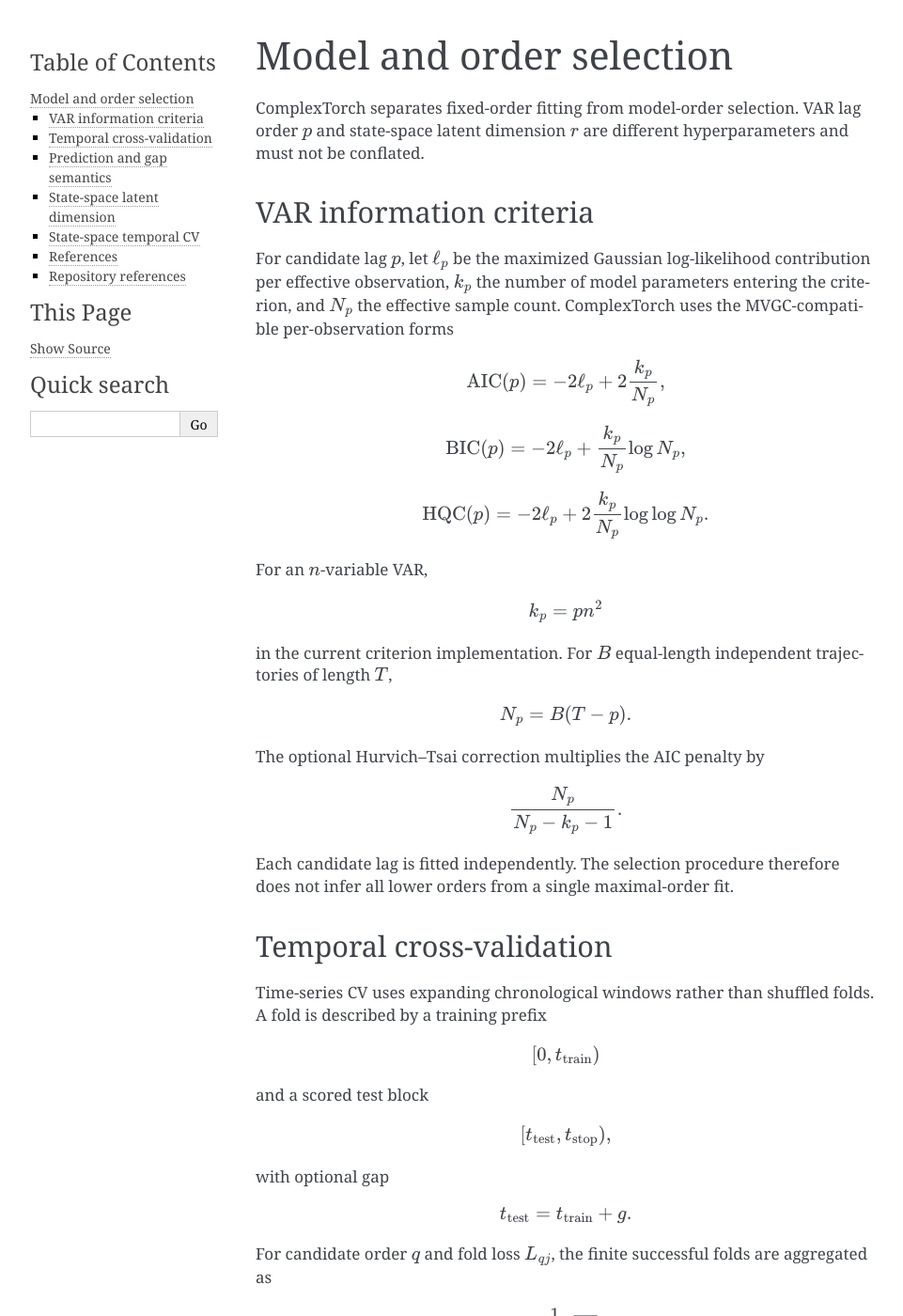
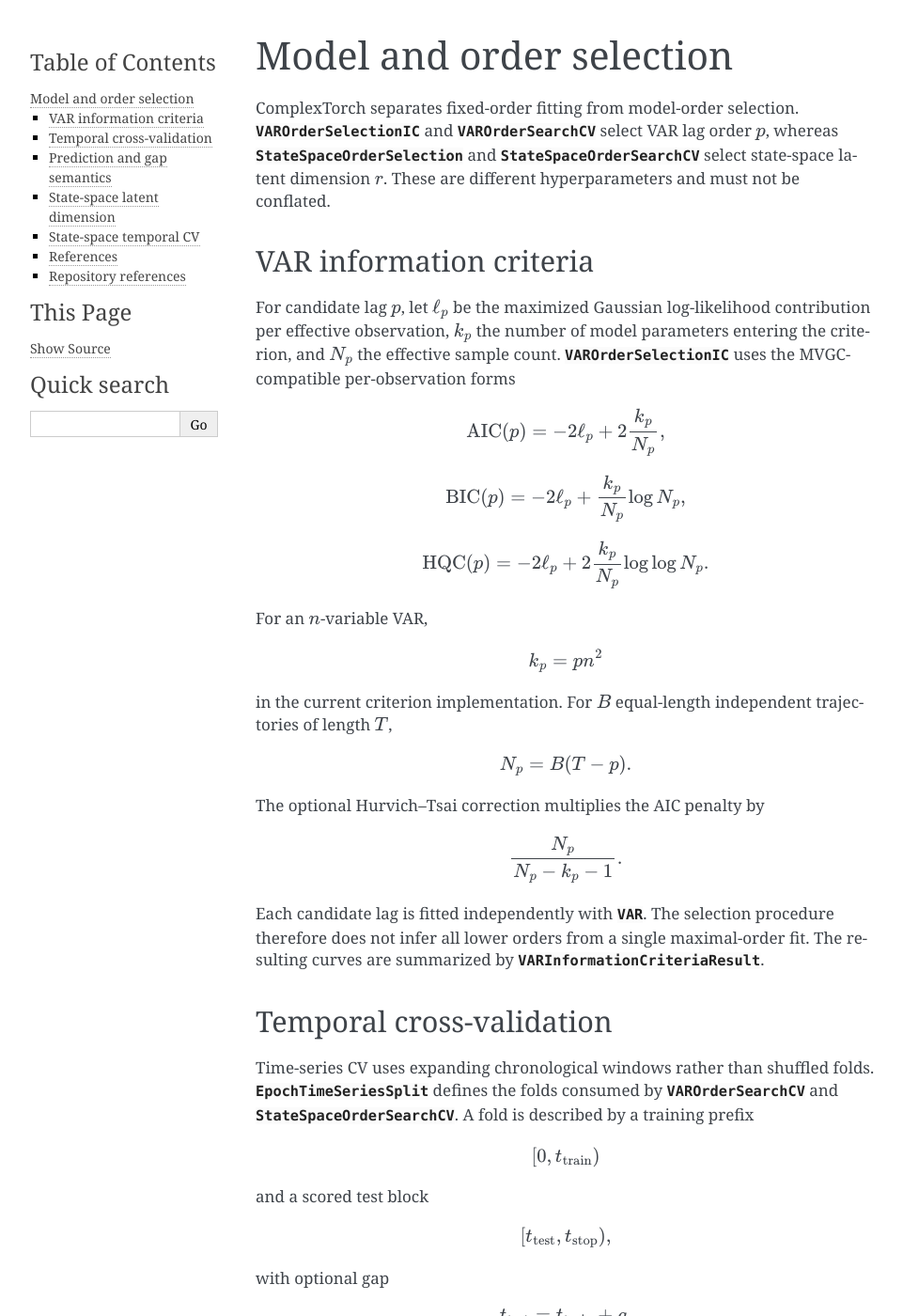
Before and after one commit to rubenherzog/complextorch, a Sphinx documentation site: the page built from docs/user_guide/selection.rst, in a window 1280 px wide and 1400 px high. Shown: the whole window at 94% size, without its empty margins (148-1109 px from the left). Built offline with Sphinx 7.4.7, drawn with Linux system fonts in a browser that asks for light colours; pages that are not in the unit, such as notebooks, are missing from menus; some of the changed text lies outside the part shown.

Commit message:
Link model-selection API references

```diff
--- a/docs/user_guide/selection.rst
+++ b/docs/user_guide/selection.rst
@@ -1,9 +1,13 @@
 Model and order selection
 =========================
 
-ComplexTorch separates fixed-order fitting from model-order selection. VAR lag
-order :math:`p` and state-space latent dimension :math:`r` are different
-hyperparameters and must not be conflated.
+ComplexTorch separates fixed-order fitting from model-order selection.
+:class:`~complextorch.VAROrderSelectionIC` and
+:class:`~complextorch.VAROrderSearchCV` select VAR lag order :math:`p`, whereas
+:class:`~complextorch.StateSpaceOrderSelection` and
+:class:`~complextorch.StateSpaceOrderSearchCV` select state-space latent
+dimension :math:`r`. These are different hyperparameters and must not be
+conflated.
 
 VAR information criteria
 ------------------------
@@ -11,7 +15,8 @@
 For candidate lag :math:`p`, let :math:`\ell_p` be the maximized Gaussian
 log-likelihood contribution per effective observation, :math:`k_p` the number
 of model parameters entering the criterion, and :math:`N_p` the effective
-sample count. ComplexTorch uses the MVGC-compatible per-observation forms
+sample count. :class:`~complextorch.VAROrderSelectionIC` uses the
+MVGC-compatible per-observation forms
 
 .. math::
 
@@ -44,14 +49,19 @@
 
    \frac{N_p}{N_p-k_p-1}.
 
-Each candidate lag is fitted independently. The selection procedure therefore
-does not infer all lower orders from a single maximal-order fit.
+Each candidate lag is fitted independently with :class:`~complextorch.VAR`.
+The selection procedure therefore does not infer all lower orders from a single
+maximal-order fit. The resulting curves are summarized by
+:class:`~complextorch.VARInformationCriteriaResult`.
 
 Temporal cross-validation
 -------------------------
 
 Time-series CV uses expanding chronological windows rather than shuffled folds.
-A fold is described by a training prefix
+:class:`~complextorch.EpochTimeSeriesSplit` defines the folds consumed by
+:class:`~complextorch.VAROrderSearchCV` and
+:class:`~complextorch.StateSpaceOrderSearchCV`. A fold is described by a
+training prefix
 
 .. math::
 
@@ -102,7 +112,11 @@
    \bar L_{q_{\min}}+\operatorname{SE}_{q_{\min}}.
 
 This intentionally favors a simpler candidate whose predictive loss is within
-one estimated standard error of the minimum.
+one estimated standard error of the minimum. VAR fold-level diagnostics are
+represented by :class:`~complextorch.VAROrderScore` and
+:class:`~complextorch.VAROrderSearchResult`; the state-space counterparts are
+:class:`~complextorch.StateSpaceOrderScore` and
+:class:`~complextorch.StateSpaceOrderSearchResult`.
 
 Prediction and gap semantics
 ----------------------------
@@ -120,14 +134,16 @@
 State-space latent dimension
 ----------------------------
 
-``StateSpaceOrderSelection`` selects latent dimension :math:`r`, not VAR lag
-order :math:`p`. The selector uses the Larimore canonical correlations
+:class:`~complextorch.StateSpaceOrderSelection` selects latent dimension
+:math:`r`, not VAR lag order :math:`p`. The selector uses the Larimore canonical
+correlations produced by the same subspace machinery used by
+:class:`~complextorch.LarimoreStateSpace`:
 
 .. math::
 
-   \rho_1\ge\rho_2\ge\cdots\ge\rho_{r_{\max}}
+   \rho_1\ge\rho_2\ge\cdots\ge\rho_{r_{\max}}.
 
-and Bauer's singular-value criterion. For candidate dimension :math:`r`,
+For candidate dimension :math:`r`, Bauer's singular-value criterion is
 
 .. math::
 
@@ -144,7 +160,8 @@
    r^*=\arg\min_r\operatorname{SVC}(r).
 
 The raw canonical correlations are used in Bauer SVC. A normalized spectrum may
-be exposed for plotting but does not enter the criterion.
+be exposed for plotting but does not enter the criterion. Results are summarized
+by :class:`~complextorch.StateSpaceOrderSelectionResult`.
 
 For pooled independent trajectories,
 
```
Also changed, not shown: other parts of docs/user_guide/selection.rst (+6 -5 lines).
